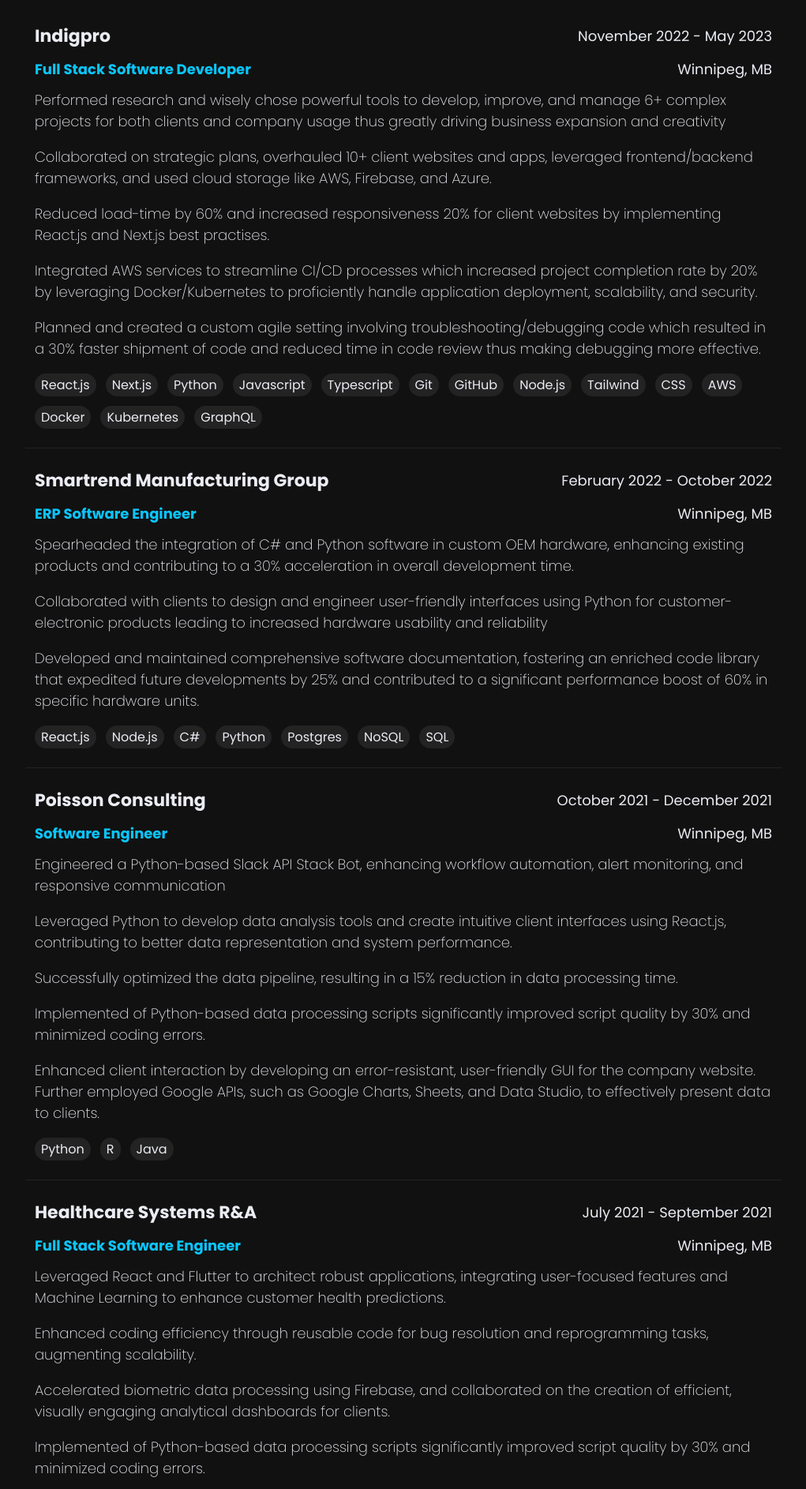
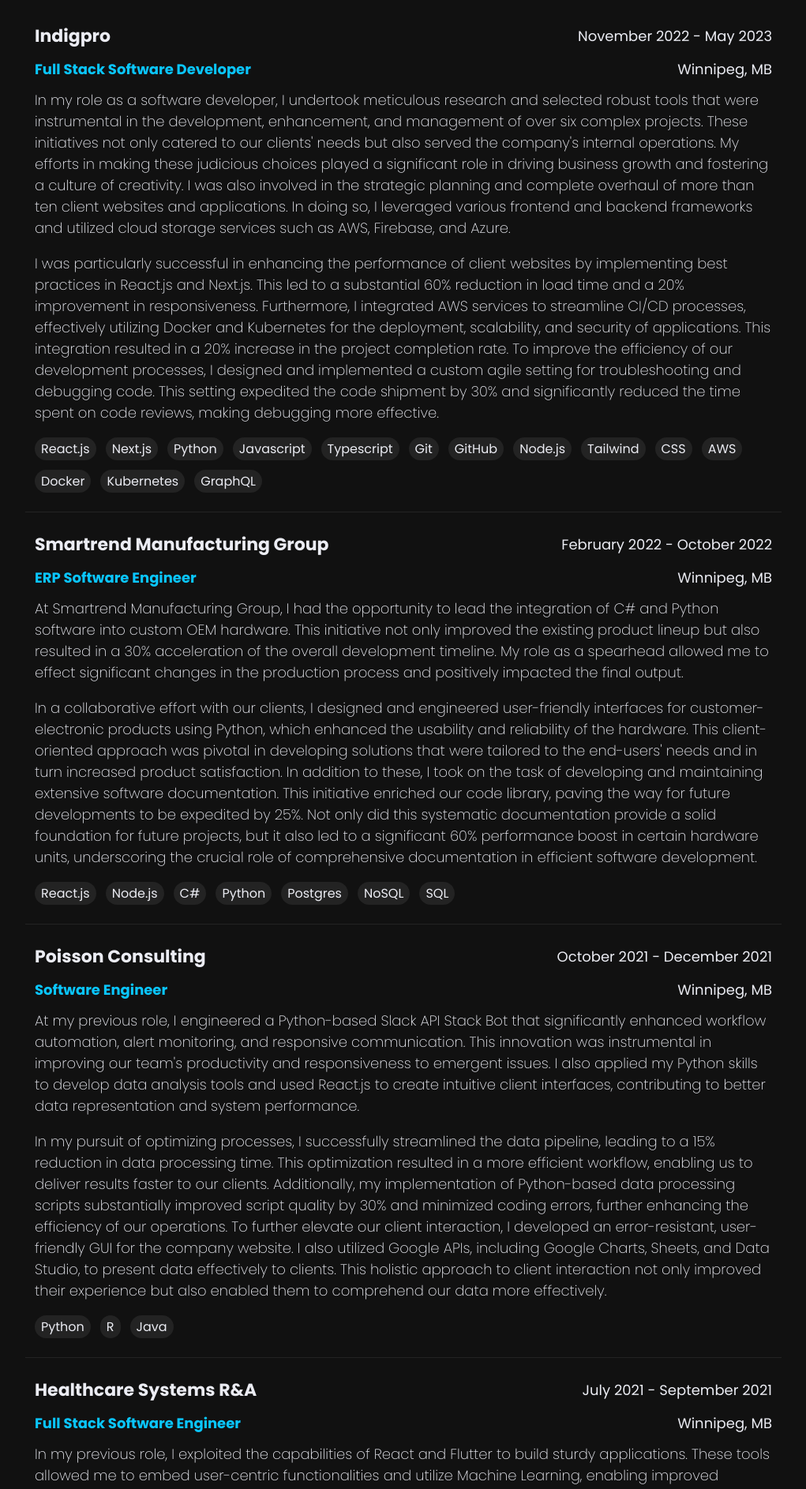
Before and after one commit to MowahidLatif/PortfolioWebsite, a Next.js app: page / in a window 1280 px wide. Shown: the part 1925-3811 px from the top of the page at 79% size, without its empty margins (159-1180 px from the left). Built offline with nearby package versions, Linux system fonts and the light colour scheme.

Commit message:
Update experience description

```diff
--- a/components/home/experience/Experience.tsx
+++ b/components/home/experience/Experience.tsx
@@ -19,11 +19,8 @@ const experience = [
     time: "November 2022 - May 2023",
     location: "Winnipeg, MB",
     description: [
-      "Performed research and wisely chose powerful tools to develop, improve, and manage 6+ complex projects for both clients and company usage thus greatly driving business expansion and creativity",
-      "Collaborated on strategic plans, overhauled 10+ client websites and apps, leveraged frontend/backend frameworks, and used cloud storage like AWS, Firebase, and Azure.",
-      "Reduced load-time by 60% and increased responsiveness 20% for client websites by implementing React.js and Next.js best practises.",
-      "Integrated AWS services to streamline CI/CD processes which increased project completion rate by 20% by leveraging Docker/Kubernetes to proficiently handle application deployment, scalability, and security.",
-      "Planned and created a custom agile setting involving troubleshooting/debugging code which resulted in a 30% faster shipment of code and reduced time in code review thus making debugging more effective.",
+      "In my role as a software developer, I undertook meticulous research and selected robust tools that were instrumental in the development, enhancement, and management of over six complex projects. These initiatives not only catered to our clients' needs but also served the company's internal operations. My efforts in making these judicious choices played a significant role in driving business growth and fostering a culture of creativity. I was also involved in the strategic planning and complete overhaul of more than ten client websites and applications. In doing so, I leveraged various frontend and backend frameworks and utilized cloud storage services such as AWS, Firebase, and Azure.",
+      "I was particularly successful in enhancing the performance of client websites by implementing best practices in React.js and Next.js. This led to a substantial 60% reduction in load time and a 20% improvement in responsiveness. Furthermore, I integrated AWS services to streamline CI/CD processes, effectively utilizing Docker and Kubernetes for the deployment, scalability, and security of applications. This integration resulted in a 20% increase in the project completion rate. To improve the efficiency of our development processes, I designed and implemented a custom agile setting for troubleshooting and debugging code. This setting expedited the code shipment by 30% and significantly reduced the time spent on code reviews, making debugging more effective."
     ],
     tech: [
       "React.js",
@@ -48,9 +45,8 @@ const experience = [
     time: "February 2022 - October 2022",
     location: "Winnipeg, MB",
     description: [
-      "Spearheaded the integration of C# and Python software in custom OEM hardware, enhancing existing products and contributing to a 30% acceleration in overall development time.",
-      "Collaborated with clients to design and engineer user-friendly interfaces using Python for customer-electronic products leading to increased hardware usability and reliability",
-      "Developed and maintained comprehensive software documentation, fostering an enriched code library that expedited future developments by 25% and contributed to a significant performance boost of 60% in specific hardware units.",
+      "At Smartrend Manufacturing Group, I had the opportunity to lead the integration of C# and Python software into custom OEM hardware. This initiative not only improved the existing product lineup but also resulted in a 30% acceleration of the overall development timeline. My role as a spearhead allowed me to effect significant changes in the production process and positively impacted the final output.",
+      "In a collaborative effort with our clients, I designed and engineered user-friendly interfaces for customer-electronic products using Python, which enhanced the usability and reliability of the hardware. This client-oriented approach was pivotal in developing solutions that were tailored to the end-users' needs and in turn increased product satisfaction. In addition to these, I took on the task of developing and maintaining extensive software documentation. This initiative enriched our code library, paving the way for future developments to be expedited by 25%. Not only did this systematic documentation provide a solid foundation for future projects, but it also led to a significant 60% performance boost in certain hardware units, underscoring the crucial role of comprehensive documentation in efficient software development.",
     ],
     tech: ["React.js", "Node.js", "C#", "Python", "Postgres", "NoSQL", "SQL"],
   },
@@ -60,11 +56,8 @@ const experience = [
     time: "October 2021 - December 2021",
     location: "Winnipeg, MB",
     description: [
-      "Engineered a Python-based Slack API Stack Bot, enhancing workflow automation, alert monitoring, and responsive communication",
-      "Leveraged Python to develop data analysis tools and create intuitive client interfaces using React.js, contributing to better data representation and system performance.",
-      "Successfully optimized the data pipeline, resulting in a 15% reduction in data processing time.",
-      "Implemented of Python-based data processing scripts significantly improved script quality by 30% and minimized coding errors.",
-      "Enhanced client interaction by developing an error-resistant, user-friendly GUI for the company website. Further employed Google APIs, such as Google Charts, Sheets, and Data Studio, to effectively present data to clients.",
+      "At my previous role, I engineered a Python-based Slack API Stack Bot that significantly enhanced workflow automation, alert monitoring, and responsive communication. This innovation was instrumental in improving our team's productivity and responsiveness to emergent issues. I also applied my Python skills to develop data analysis tools and used React.js to create intuitive client interfaces, contributing to better data representation and system performance.",
+      "In my pursuit of optimizing processes, I successfully streamlined the data pipeline, leading to a 15% reduction in data processing time. This optimization resulted in a more efficient workflow, enabling us to deliver results faster to our clients. Additionally, my implementation of Python-based data processing scripts substantially improved script quality by 30% and minimized coding errors, further enhancing the efficiency of our operations. To further elevate our client interaction, I developed an error-resistant, user-friendly GUI for the company website. I also utilized Google APIs, including Google Charts, Sheets, and Data Studio, to present data effectively to clients. This holistic approach to client interaction not only improved their experience but also enabled them to comprehend our data more effectively.",
     ],
     tech: [
       "Python",
@@ -78,12 +71,9 @@ const experience = [
     time: "July 2021 - September 2021",
     location: "Winnipeg, MB",
     description: [
-      "Leveraged React and Flutter to architect robust applications, integrating user-focused features and Machine Learning to enhance customer health predictions.",
-      "Enhanced coding efficiency through reusable code for bug resolution and reprogramming tasks, augmenting scalability.",
-      "Accelerated biometric data processing using Firebase, and collaborated on the creation of efficient, visually engaging analytical dashboards for clients.",
-      "Implemented of Python-based data processing scripts significantly improved script quality by 30% and minimized coding errors.",
-      "Enhanced client interaction by developing an error-resistant, user-friendly GUI for the company website. Further employed Google APIs, such as Google Charts, Sheets, and Data Studio, to effectively present data to clients.",
-    ],
+      "In my previous role, I exploited the capabilities of React and Flutter to build sturdy applications. These tools allowed me to embed user-centric functionalities and utilize Machine Learning, enabling improved predictions of customer health. In a bid to boost coding efficacy, I developed a strategy for code reuse in resolving bugs and reprogramming tasks, thereby enhancing our system's scalability and responsiveness to evolving demands and client specifications.",
+      "A significant accomplishment during my tenure involved employing Firebase to speed up the processing of biometric data. This initiative dramatically improved our ability to manage large data volumes in real-time. In a collaborative effort, my team and I developed efficient and visually appealing analytical dashboards for our clients, providing a comprehensive and user-friendly data overview. In tandem with these efforts, I implemented Python-based data processing scripts that notably improved script quality by 30% and reduced coding errors.",
+      "In a constant endeavor to improve client interactions, I developed a robust and user-friendly Graphical User Interface (GUI) for our company website. To present data to clients more effectively, I integrated Google APIs, including Google Charts, Sheets, and Data Studio. All these measures were aimed at ensuring a smooth and engaging client experience."    ],
     tech: [
       "React",
       "Flutter",
```
